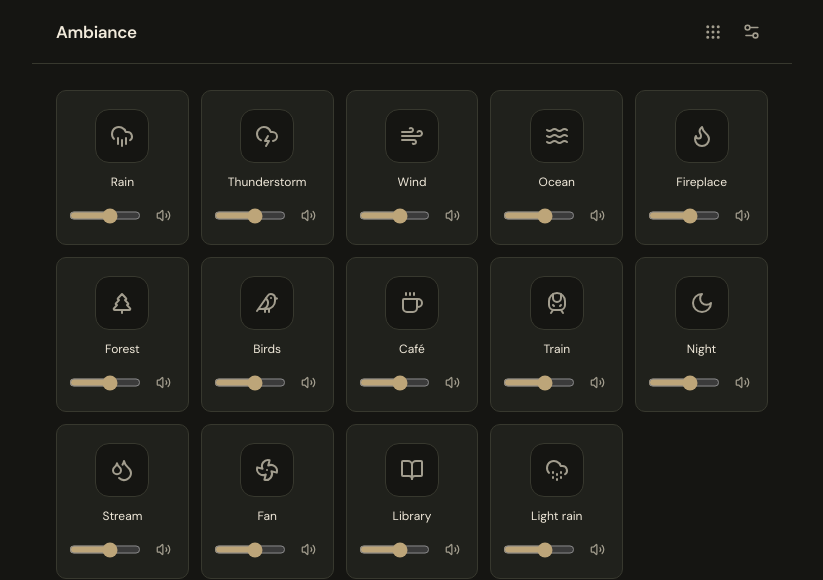
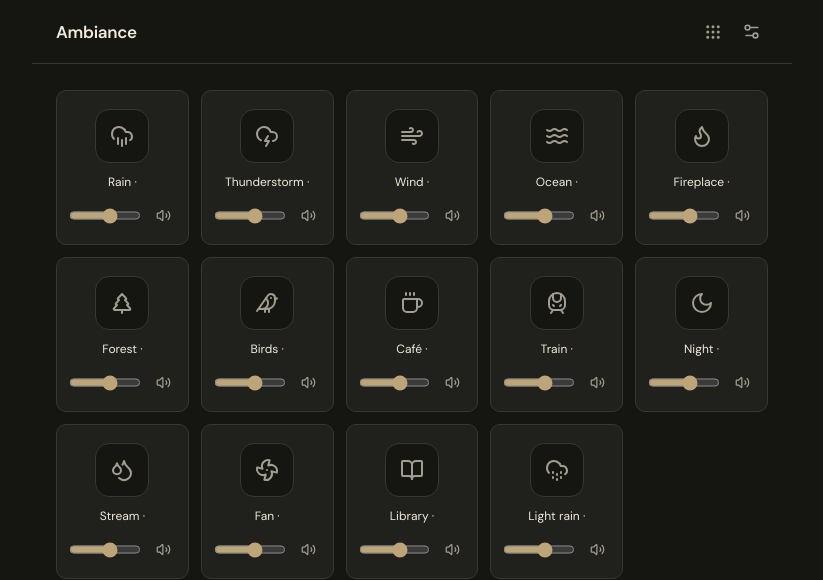
Before and after one commit to zyl10s/ambiance, a React (Vite) app: page / in a window 1280 px wide. Shown: the top 580 px of the page, without its empty margins (228-1051 px from the left). Built offline with nearby package versions, Linux system fonts and the light colour scheme.

Commit message:
Make pending built-in audio status explicit instead of silently toggling

```diff
--- a/src/App.tsx
+++ b/src/App.tsx
@@ -149,8 +149,8 @@ export default function App() {
       onDrop={e=>{e.preventDefault();if(dragging)move(dragging,s.id);setDragging(null);}}
       onDragEnd={()=>setDragging(null)}>
       {reordering?<div className="drag-handle" draggable onDragStart={e=>{setDragging(s.id);e.dataTransfer.effectAllowed='move';e.dataTransfer.setData('text/plain',s.id);}} title={'Drag to move '+s.name}><GripVertical size={24}/><span>{s.name}</span></div>:<>
-        <button className="sound-switch" onClick={()=>updateSound(s.id,{active:!s.active})} aria-pressed={s.active} title={s.active?'Disable '+s.name:'Enable '+s.name}><Icon size={24}/></button>
-        <div className="sound-name" title={s.name}>{s.name}</div>
+        <button className="sound-switch" onClick={()=>{if(!s.file){setNotice(s.name+' audio has not been bundled yet.');return;}updateSound(s.id,{active:!s.active});}} aria-pressed={s.active} title={s.active?'Disable '+s.name:'Enable '+s.name}><Icon size={24}/></button>
+        <div className="sound-name" title={s.file?s.name:s.name+' — audio pending'}>{s.name}{!s.file&&<span className="audio-pending" title="Audio not yet included"> ·</span>}</div>
         <div className="sound-volume"><input aria-label={s.name+' volume'} type="range" min="0" max="100" value={s.volume} onChange={e=>updateSound(s.id,{volume:Number(e.target.value)})}/><button className="icon-button" title={s.muted?'Unmute':'Mute'} onClick={()=>updateSound(s.id,{muted:!s.muted})}>{s.muted?<VolumeX size={15}/>:<Volume2 size={15}/>}</button></div>
         {s.file&&<button className="sound-delete" title={'Remove '+s.name} aria-label={'Remove '+s.name} onClick={()=>setSounds(old=>old.filter(x=>x.id!==s.id))}><Trash2 size={13}/></button>}
       </>}
```
